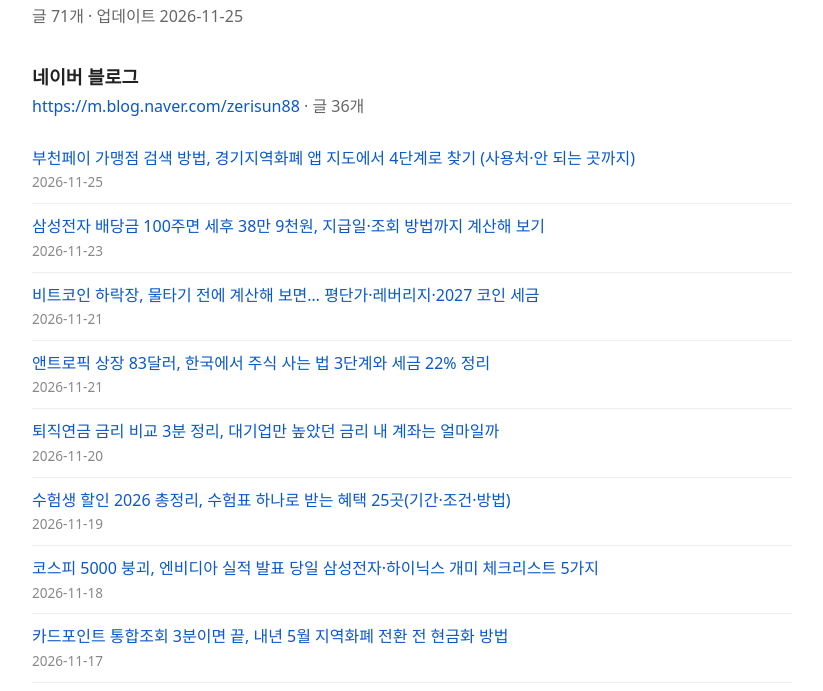
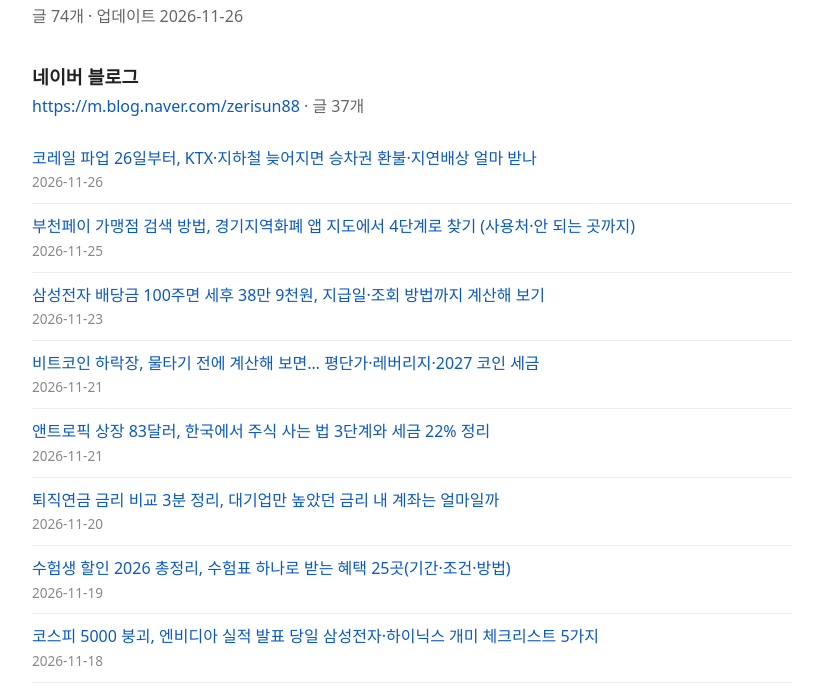
Before and after one commit to imwooha/imwooha.github.io, a plain HTML site: page index.html in a window 1280 px wide. Shown: the part 74-765 px from the top of the page, without its empty margins (228-1051 px from the left). Drawn offline with Linux system fonts and the light colour scheme.

Commit message:
Update blog links 2026-11-26

```diff
--- a/index.html
+++ b/index.html
@@ -4,7 +4,7 @@
   <meta charset="utf-8">
   <meta name="viewport" content="width=device-width, initial-scale=1">
   <title>블로그 글 모음</title>
-  <meta name="description" content="네이버 블로그 · 구글 블로그 (Blogger) 전체 글 목록 (71개)">
+  <meta name="description" content="네이버 블로그 · 구글 블로그 (Blogger) 전체 글 목록 (74개)">
   <link rel="canonical" href="https://imwooha.github.io/">
   <style>
     body { font-family: system-ui, -apple-system, "Malgun Gothic", sans-serif; max-width: 760px; margin: 0 auto; padding: 24px 16px; line-height: 1.6; color: #222; background: #fff; }
@@ -21,11 +21,12 @@
 <body>
   <main>
     <h1>블로그 글 모음</h1>
-    <p class="meta">글 71개 · 업데이트 2026-11-25</p>
+    <p class="meta">글 74개 · 업데이트 2026-11-26</p>
     <section>
     <h2>네이버 블로그</h2>
-    <p class="meta"><a href="https://m.blog.naver.com/zerisun88">https://m.blog.naver.com/zerisun88</a> · 글 36개</p>
+    <p class="meta"><a href="https://m.blog.naver.com/zerisun88">https://m.blog.naver.com/zerisun88</a> · 글 37개</p>
     <ul>
+      <li><a href="https://m.blog.naver.com/zerisun88/224492025137">코레일 파업 26일부터, KTX·지하철 늦어지면 승차권 환불·지연배상 얼마 받나</a> <time datetime="2026-11-26">2026-11-26</time></li>
       <li><a href="https://m.blog.naver.com/zerisun88/224490553808">부천페이 가맹점 검색 방법, 경기지역화폐 앱 지도에서 4단계로 찾기 (사용처·안 되는 곳까지)</a> <time datetime="2026-11-25">2026-11-25</time></li>
       <li><a href="https://m.blog.naver.com/zerisun88/224486757437">삼성전자 배당금 100주면 세후 38만 9천원, 지급일·조회 방법까지 계산해 보기</a> <time datetime="2026-11-23">2026-11-23</time></li>
       <li><a href="https://m.blog.naver.com/zerisun88/224485975905">비트코인 하락장, 물타기 전에 계산해 보면… 평단가·레버리지·2027 코인 세금</a> <time datetime="2026-11-21">2026-11-21</time></li>
@@ -66,8 +67,10 @@
     </section>
     <section>
     <h2>구글 블로그 (Blogger)</h2>
-    <p class="meta"><a href="https://zerisun.blogspot.com">https://zerisun.blogspot.com</a> · 글 35개</p>
+    <p class="meta"><a href="https://zerisun.blogspot.com">https://zerisun.blogspot.com</a> · 글 37개</p>
     <ul>
+      <li><a href="https://zerisun.blogspot.com/2026/11/us-stock-market-thanksgiving-holiday.html">미국 증시 휴장일 11월 26일, 27일은 새벽 3시 조기 폐장: 한국 시간 일정과 주문 체크리스트</a> <time datetime="2026-11-26">2026-11-26</time></li>
+      <li><a href="https://zerisun.blogspot.com/2026/11/us-stock-capital-gains-tax.html">미국주식 세금 계산해 보면: 수익 1,000만원이면 양도세 165만원, 연말 전에 줄이는 법</a> <time datetime="2026-11-25">2026-11-25</time></li>
       <li><a href="https://zerisun.blogspot.com/2026/11/vs-vs.html">삼성전자 배당금 비교: 세전 vs 세후, 보통주 vs 우선주, 지금 사면 받을 수 있는 것</a> <time datetime="2026-11-23">2026-11-23</time></li>
       <li><a href="https://zerisun.blogspot.com/2026/11/4.html">비트코인 하락장 대처 가이드: 평단가 확인부터 레버리지·물타기·코인 세금까지 4단계</a> <time datetime="2026-11-22">2026-11-22</time></li>
       <li><a href="https://zerisun.blogspot.com/2026/11/blog-post_21.html">앤트로픽 주식 사는 법 가이드: 계좌·환전·주문 시간·세금까지 상황별 정리</a> <time datetime="2026-11-21">2026-11-21</time></li>
--- a/sitemap.xml
+++ b/sitemap.xml
@@ -2,6 +2,6 @@
 <urlset xmlns="http://www.sitemaps.org/schemas/sitemap/0.9">
   <url>
     <loc>https://imwooha.github.io/</loc>
-    <lastmod>2026-11-25</lastmod>
+    <lastmod>2026-11-26</lastmod>
   </url>
 </urlset>
```
